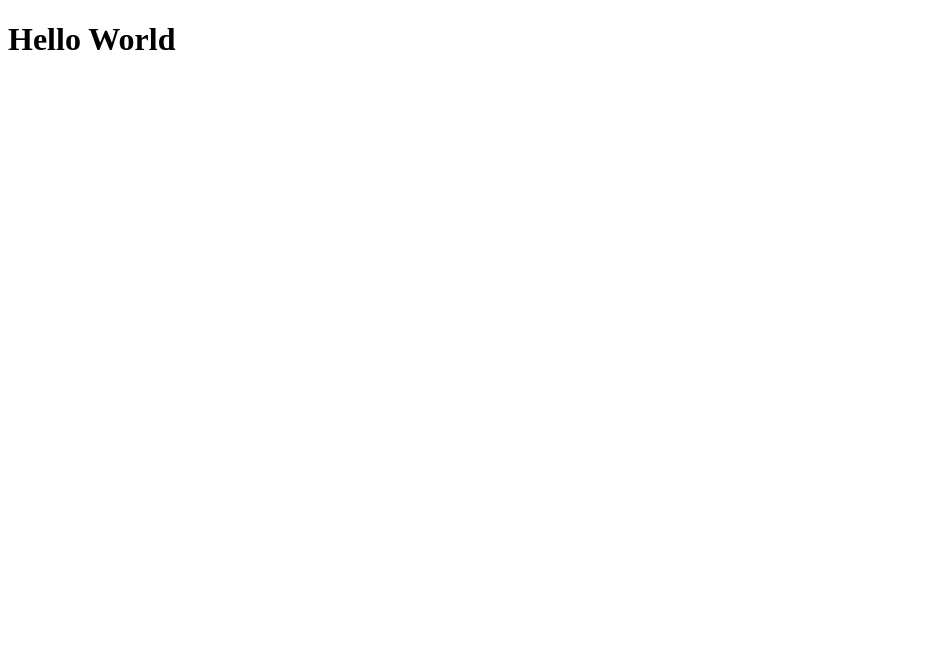
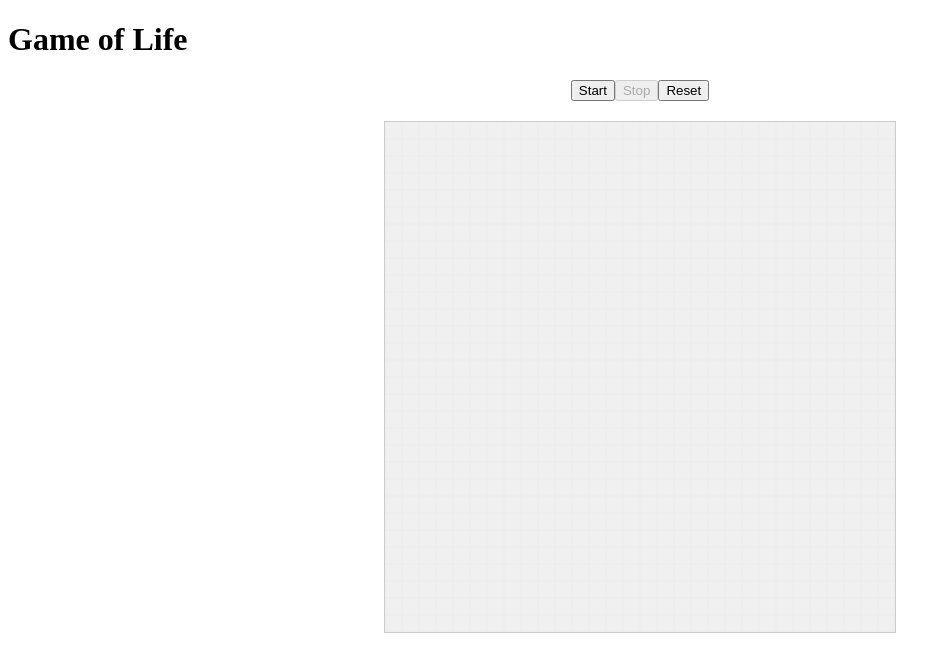
Before and after one commit to NFarhan11/project-game-of-life-webapp, a Nuxt app: page / in a window 1280 px wide. Shown: the top 672 px of the page, without its empty margins (0-951 px from the left). Built offline with nearby package versions, Linux system fonts and the light colour scheme.

Commit message:
initialize grid

```diff
--- a/app/pages/index.vue
+++ b/app/pages/index.vue
@@ -1,5 +1,64 @@
 <template>
   <div>
-    <h1>Hello World</h1>
+    <h1>Game of Life</h1>
+    <div class="controls">
+      <button @click="startSimulation" :disabled="isRunning">Start</button>
+      <button @click="stopSimulation" :disabled="!isRunning">Stop</button>
+      <button @click="resetGrid" :disabled="isRunning">Reset</button>
+    </div>
+
+    <div class="grid-container">
+      <div v-for="(row, rowIndex) in grid" :key="rowIndex" class="grid-row">
+        <div v-for="(cell, colIndex) in row" :key="colIndex" class="cell">
+        </div>
+      </div>
+    </div>
   </div>
 </template>
+
+<script setup>
+const gridSize = 30;  // 30x30 grid
+const cellSize = 15;  // 15px in CSS
+const grid = ref([]);
+const isRunning = ref(false);
+
+// Initialize grid
+const initializeGrid = () => {
+  // Create new 2D array and fill it with zeros (dead cells)
+  const newGrid = Array(gridSize).fill(0).map(() => Array(gridSize).fill(0));
+  grid.value = newGrid;
+};
+
+onMounted(() => {
+  initializeGrid();
+});
+</script>
+
+<style scoped>
+.grid-container {
+  display: flex;
+  flex-direction: column;
+  border: 1px solid #ccc;
+  width: fit-content;
+  /* Adjust based on cellSize and gridSize */
+  margin: 20px auto;
+}
+
+.grid-row {
+  display: flex;
+}
+
+.cell {
+  width: v-bind(cellSize + 'px');
+  /* Use v-bind for dynamic CSS variable */
+  height: v-bind(cellSize + 'px');
+  border: 1px solid #eee;
+  background-color: #f0f0f0;
+  cursor: pointer;
+}
+
+.controls {
+  margin-top: 20px;
+  text-align: center;
+}
+</style>
```
